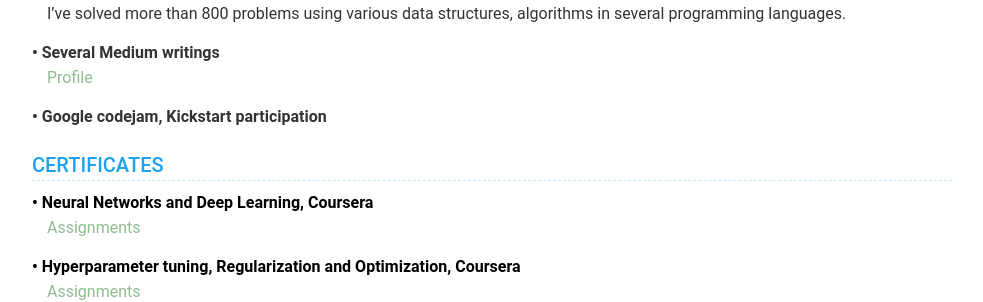
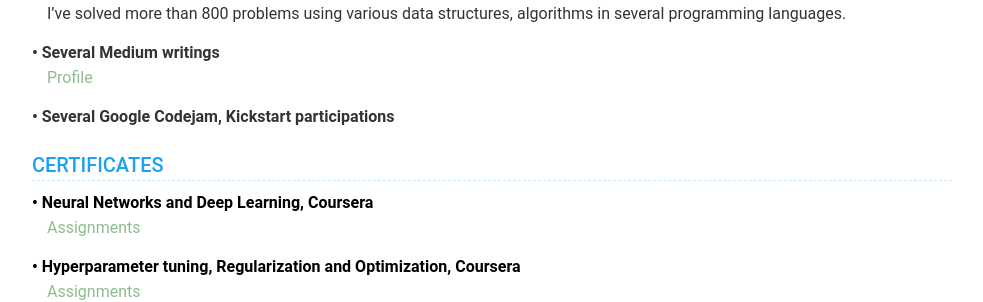
Before and after one commit to umma-salma/hasanur-rahman.github.io, a Jekyll site: the page built from index.html, in a window 1280 px wide. Shown: the part 1533-1835 px from the top of the page, without its empty margins (148-1131 px from the left). Built offline with Jekyll 4.4.1, drawn with Linux system fonts in a browser that asks for light colours; nearby versions of some CDN libraries.

Commit message:
updated data

```diff
--- a/_data/data.yml
+++ b/_data/data.yml
@@ -178,7 +178,7 @@ extra_curriculars:
       details: |
         <a href="https://medium.com/@mhr029" style="color:#8FBC8F;">Profile</a>
 
-    - name: • Google codejam, Kickstart participation
+    - name: • Several Google Codejam, Kickstart participations
       link:
       details: |
 
```
